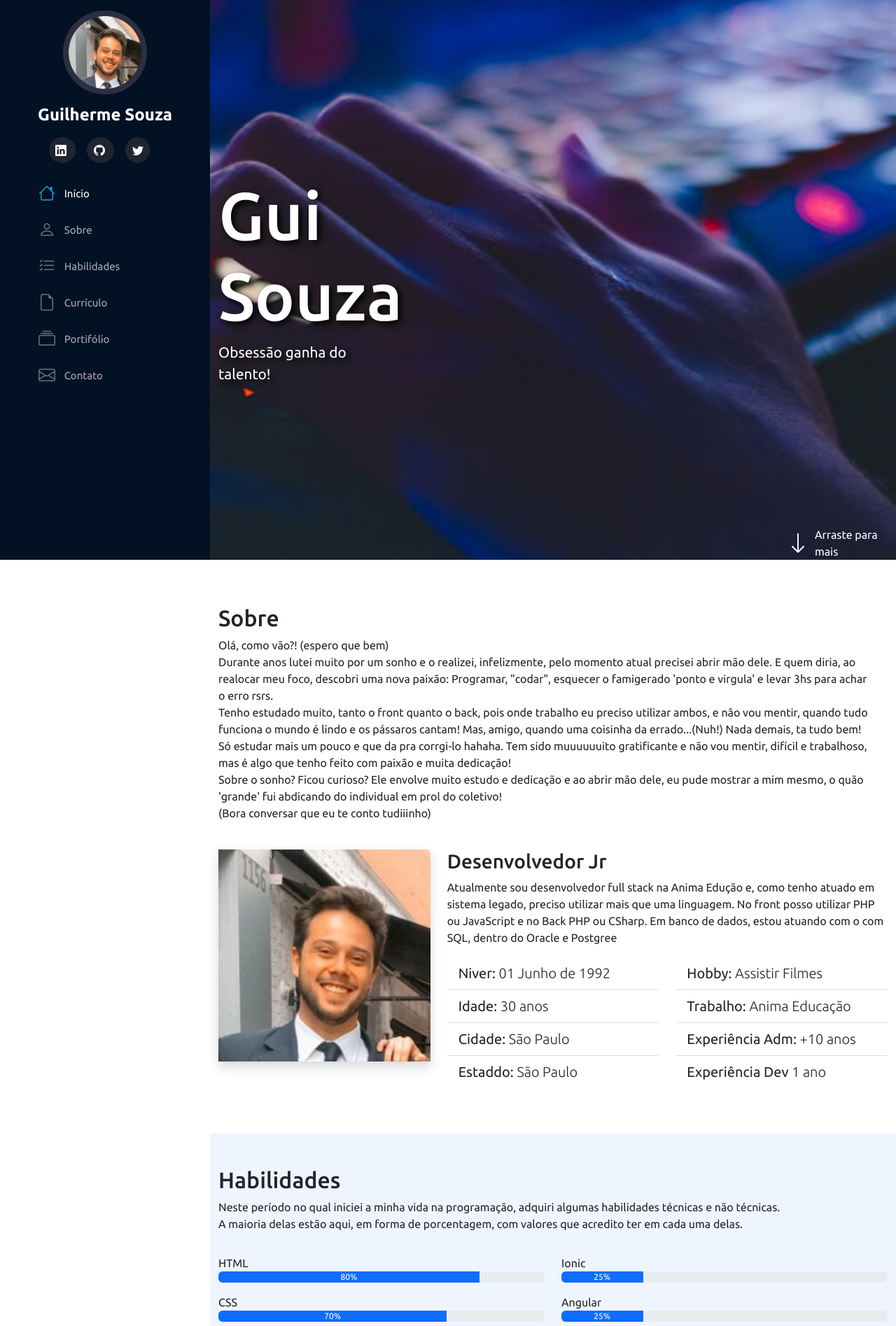
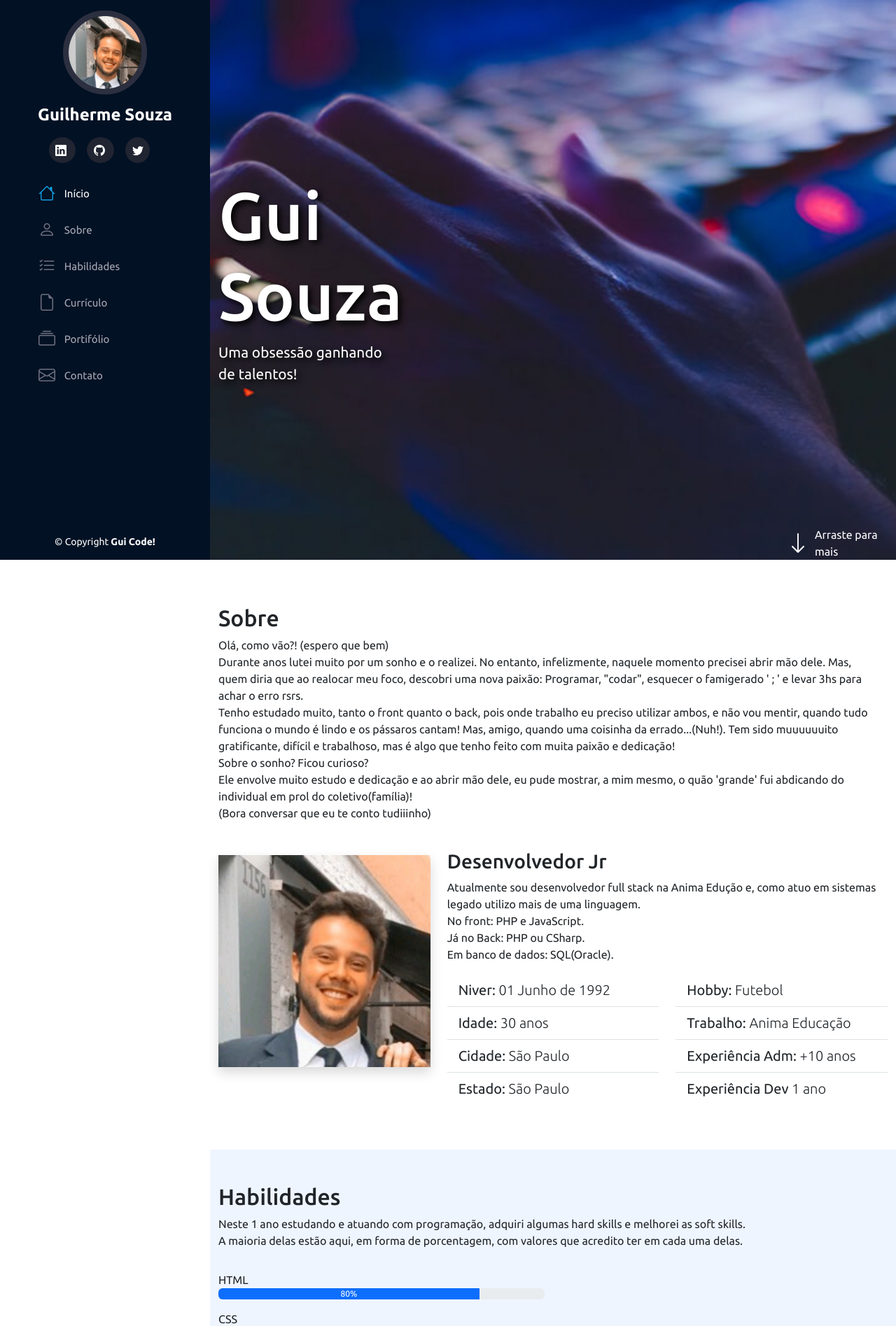
Before and after one commit to guilhermebencici/Portifolio, a Flask app: page / in a window 1280 px wide. Shown: the top 1895 px of the page at 70% size. Run offline with Flask 3, Linux system fonts and the light colour scheme; some libraries are stand-ins or nearby versions.

Commit message:
footer and config deploy

```diff
--- a/app.py
+++ b/app.py
@@ -21,15 +21,15 @@ mail = Mail(app)
 
 class Contato:
     def __init__(self, nome, email, mensagem):
-        self.nome = nome,
-        self.email = email,
+        self.nome = nome
+        self.email = email
         self.mensagem = mensagem
 
 @app.route('/')
 def index():
     return render_template('index.html')
 
-@app.route('/send', methods=['GET', 'POST '])
+@app.route('/send', methods=['GET', 'POST'])
 def send():
     if request.method == 'POST':
         formContato = Contato(
@@ -40,8 +40,8 @@ def send():
 
         msg = Message(
             subject = f'{formContato.nome} te enviou uma mensagem no porfólio',
-            sender = app.config.ger("MAIL_USERNAME"),
-            recipients = ['guilhermebencici@gmail.com', app.config.ger("MAIL_USERNAME")],
+            sender = app.config.get("MAIL_USERNAME"),
+            recipients = ['guilhermebencici@gmail.com', app.config.get("MAIL_USERNAME")],
             body = f'''
 
             {formContato.nome} com o e-mail {formContato.email}, te enviou a seguinte
--- a/config.py
+++ b/config.py
@@ -1,2 +1,2 @@
-email = 'gui@gmail.com'
-senha = '123'
+email = 'contatoguicode@gmail.com'
+senha = 'ksyqimywkmikgljm'
--- a/templates/index.html
+++ b/templates/index.html
@@ -72,7 +72,7 @@
             <div class="col-md-5 d-flex justify-content-center align-items-center flex-column">
 
                 <h2 class="text-white text-shadow">Gui Souza</h2>
-                <span id="subtitle" class="text-white text-shadow">Obsessão ganha do talento!</span>
+                <span id="subtitle" class="text-white text-shadow">Uma obsessão ganhando de talentos!</span>
 
             </div>
 
@@ -94,40 +94,38 @@
                     <h2 class='pt-3'>Sobre</h2>
                     <p>
                         Olá, como vão?! (espero que bem)<br>
-                        Durante anos lutei muito por um sonho e o realizei, infelizmente, pelo momento atual precisei
-                        abrir mão dele. E quem diria, ao realocar meu foco, descobri uma nova paixão: Programar,
-                        "codar", esquecer o famigerado 'ponto e virgula' e levar 3hs para achar o erro rsrs.<br>
+                        Durante anos lutei muito por um sonho e o realizei. No entanto, infelizmente, naquele momento precisei
+                        abrir mão dele. Mas, quem diria que ao realocar meu foco, descobri uma nova paixão: Programar,
+                        "codar", esquecer o famigerado ' ; ' e levar 3hs para achar o erro rsrs.<br>
                         Tenho estudado muito, tanto o front quanto o back, pois onde trabalho eu preciso utilizar ambos,
                         e
                         não vou mentir, quando tudo funciona o mundo é lindo e os pássaros cantam! Mas, amigo, quando
                         uma
-                        coisinha da errado...(Nuh!) Nada demais, ta tudo bem! Só estudar mais um pouco e que da pra
-                        corrgi-lo hahaha.
-                        Tem sido muuuuuuito gratificante e não vou mentir, difícil e trabalhoso, mas é algo que tenho
-                        feito com paixão e muita dedicação!<br>
-                        Sobre o sonho? Ficou curioso?
-                        Ele envolve muito estudo e dedicação e ao abrir mão dele, eu pude mostrar a mim mesmo, o quão
+                        coisinha da errado...(Nuh!).
+                        Tem sido muuuuuuito gratificante, difícil e trabalhoso, mas é algo que tenho
+                        feito com muita paixão e dedicação!<br>
+                        Sobre o sonho? Ficou curioso?<br>
+                        Ele envolve muito estudo e dedicação e ao abrir mão dele, eu pude mostrar, a mim mesmo, o quão
                         'grande' fui
-                        abdicando do individual em prol do coletivo! <br>(Bora conversar que eu te conto tudiiinho)
+                        abdicando do individual em prol do coletivo(família)! <br>(Bora conversar que eu te conto tudiiinho)
                     </p>
                 </div>
             </div>
 
             <div class="row mt-4">
-                <div class="col-md-4">
+                <div class="col-md-4 mt-2" >
                     <img class="img-fluid shadow" src="../static/img/eubonito.jpg" alt="Foto do Gui" data-anime="left">
                 </div>
                 <div class="col-md-8" data-anime="right">
                     <h3>Desenvolvedor Jr</h3>
                     <p>Atualmente sou desenvolvedor full stack na Anima Edução e,
-                        como tenho atuado em sistema legado, preciso utilizar mais que uma linguagem.
-                        No front posso
-                        utilizar PHP ou JavaScript e no Back
-                        PHP ou CSharp.
-                        Em banco de dados, estou atuando com o com SQL, dentro do Oracle e Postgree
+                        como atuo em sistemas legado utilizo mais de uma linguagem.<br>
+                        No front: PHP e JavaScript.<br>
+                        Já no Back: PHP ou CSharp.<br>
+                        Em banco de dados: SQL(Oracle).
                     </p>
 
-                    <div class="row mt-3 mb-3">
+                    <div class="row mt-2 mb-3">
                         <div class="col-md-6">
                             <ul class="list-group list-group-flush fs-5">
                                 <li class="list-group-item">
@@ -140,14 +138,14 @@
                                     Cidade: <span class="fw-lighter"> São Paulo</span>
                                 </li>
                                 <li class="list-group-item">
-                                    Estaddo: <span class="fw-lighter"> São Paulo</span>
+                                    Estado: <span class="fw-lighter"> São Paulo</span>
                                 </li>
                             </ul>
                         </div>
                         <div class="col-md-6">
                             <ul class="list-group list-group-flush fs-5">
                                 <li class="list-group-item">
-                                    Hobby: <span class="fw-lighter"> Assistir Filmes </span>
+                                    Hobby: <span class="fw-lighter"> Futebol </span>
                                 </li>
                                 <li class="list-group-item">
                                     Trabalho: <a href="http://ri.animaeducacao.com.br" target="_blank"
@@ -174,8 +172,8 @@
 
             <div class="container pb-5">
                 <h2 class="pt-5">Habilidades</h2>
-                <p>Neste período no qual iniciei a minha vida na programação, adquiri algumas
-                    habilidades técnicas e não técnicas. <br>
+                <p>Neste 1 ano estudando e atuando com programação, adquiri algumas
+                    hard skills e melhorei as soft skills. <br>
                     A maioria delas estão aqui, em forma de porcentagem, com valores que acredito
                     ter em cada uma delas.
                 </p>
@@ -213,11 +211,11 @@
                             aria-valuemin="0" aria-valuemax="100">
                             <div class="progress-bar" data-anime="left" style="width: 40%">40%</div>
                         </div>
-                        <p class="mt-3 mb-0">GIT</p>
-                        <div class="progress" role="progressbar" aria-label="Example with label" aria-valuenow="75"
-                            aria-valuemin="0" aria-valuemax="100">
-                            <div class="progress-bar" data-anime="left" style="width: 75%">75%</div>
-                        </div>
+                    </div>
+                    <p class="mt-3 mb-0">GIT</p>
+                    <div class="progress" role="progressbar" aria-label="Example with label" aria-valuenow="75"
+                        aria-valuemin="0" aria-valuemax="100">
+                        <div class="progress-bar" data-anime="left" style="width: 75%">75%</div>
                     </div>
                     <div class="col-md-6">
                         <p class="mt-3 mb-0">Ionic</p>
@@ -299,7 +297,7 @@
 
                         <div class="cv-item" data-anime="up">
                             <h4>Análise e Desen. de Sistemas</h4>
-                            <h5>2020 - 2023</h5>
+                            <h5>2021.2 - 2023.2</h5>
                             <p><em>Universidade Anhembi Morumbi</em></p>
                             <p>Curso focado em Sistemas Computacionais, voltado a análise, projeto, Desenvolvimento
                                 e testes de sistemas.
@@ -315,7 +313,7 @@
                             <h5>2022 - atual</h5>
                             <p><em>Anima Educação</em></p>
                             <p>A Ânima, é uma das mais relevantes organizações educacionais do Brasil,
-                                formada por um grupo de sonhadores que acredita em um país cada vez melhor.
+                                formada por um grupo de sonhadores que acredita em um país cada vez melhor. <br>
                                 Aqui, somos todos educadores!
                             </p>
                         </div>
@@ -404,11 +402,11 @@
                         <span class="carousel-control-prev-icon" aria-hidden="true"></span>
                         <span class="visually-hidden">Previous</span>
                     </button>
-                    <button class="carousel-control-next" type="button" data-bs-target="#carouselPortifolio"
+                   <!-- <button class="carousel-control-next" type="button" data-bs-target="#carouselPortifolio"
                         data-bs-slide="next">
                         <span class="carousel-control-next-icon" aria-hidden="true"></span>
                         <span class="visually-hidden">Next</span>
-                    </button>
+                    </button>-->
                 </div>
 
             </div>
@@ -446,7 +444,7 @@
 
                         <div class="card p-5 h-100 shadow border-0" data-anime="left">
 
-                            <form class="row g-3" action="/send" method="post">
+                            <form class="row g-3" action='/send' method="POST">
                                 <div class="col-md-6">
                                     <label for="nome" class="form-label">Nome:</label>
                                     <input type="text" class="form-control" id="nome"
@@ -463,8 +461,9 @@
                                     placeholder="Digite sua mensagem" name="mensagem" rows="10" required></textarea>
 
                                 </div>
+
                                 <div class="col-12 d-flex justify-content-center mt-4">
-                                    <button id="btn-enviar-loader" type="button" class="btn btn-primary">Enviar
+                                    <button id="btn-enviar" type="submit" class="btn btn-primary">Enviar
                                         Mensagem
                                     </button>
 
@@ -500,6 +499,14 @@
 
     </main>
 
+    <footer id="footer">
+        <div class="container">
+            <div class="text-center">
+                &copy; Copyright <strong>Gui Code!</strong>
+            </div>
+        </div>
+    </footer>
+
     <script src="../static/bootstrap/js/bootstrap.bundle.min.js"></script>
     <script src="../static/script.js"></script>
 </body>
```
Also changed, not shown: requirements.txt (added, +10 -0 lines), 1 other file.
